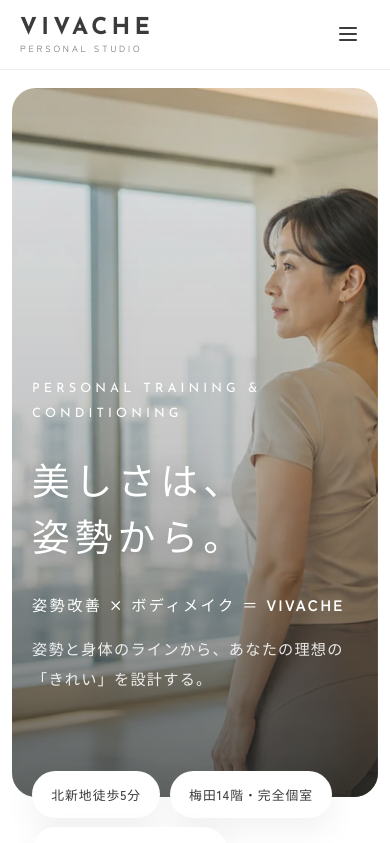
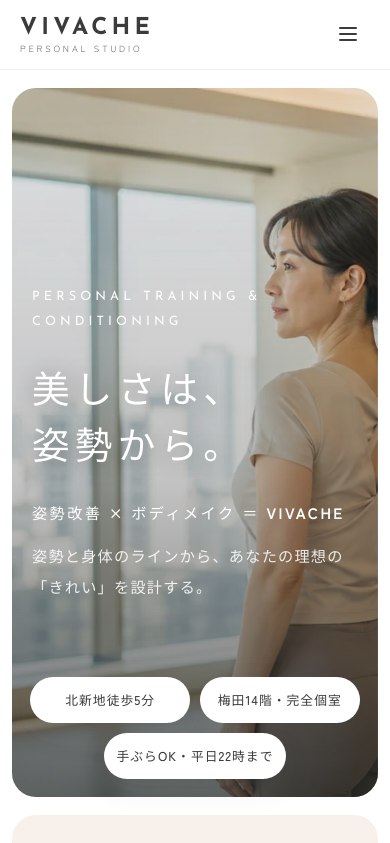
Before and after one commit to eleven-ws/vivache, a React (Vite) app: page / in a window 390 px wide. Shown: the top 843 px of the page. Built offline with nearby package versions, Linux system fonts and the light colour scheme.

Commit message:
feat: refine VIVACHE copy and responsive hero

```diff
--- a/src/AppAVer5.tsx
+++ b/src/AppAVer5.tsx
@@ -390,13 +390,16 @@
         <div className="av5-concept-copy">
           <Heading en="CONCEPT" ja="コンセプト" />
           <h2 id="av5-concept-title" className="av5-statement">
-            整えてから、鍛える。
+            美しさは、姿勢から。
           </h2>
           <p className="av5-text">
-            最初に確認するのは、今の姿勢と動きの癖です。目指す姿を言葉にしてから、必要な順番を決める。鍛えるのは、そのあとで十分です。
+            どれだけ鍛えても、身体の土台である姿勢が崩れたままでは、本当の美しさには近づけません。VIVACHEは、骨盤や肩甲骨から丁寧に整え、一人ひとりの「なりたい姿」から身体づくりを考えます。
           </p>
           <p className="av5-text">
-            VIVACHEという名前には「いきいきと、前向きに。」という意味を込めました。身体が変わると、自分を見る目が変わる。その入り口が姿勢だと考えています。
+            ただ痩せるだけでも、ただ鍛えるだけでもない。目指すのは、理想の先にある、あなたらしい「きれい」。身体が変わり、自信が生まれることで、毎日が少しずつ前向きになります。
+          </p>
+          <p className="av5-text">
+            VIVACHEという名前には「いきいきと、前向きに。」という想いを込めています。身体を整え、心まで前向きになれる場所を、私たちはつくります。
           </p>
         </div>
         <figure className="av5-offset-photo av5-reveal">
@@ -450,7 +453,7 @@
       <div className="av5-container">
         <Heading en="BODYMAKE" ja="目指す身体" />
         <p className="av5-section-intro av5-section-intro--wide" id="av5-bodymake-heading">
-          目指す「きれい」は、人によって違う。気になる部位だけを追い込むより、全身のつながりを見た方が、立ち姿は自然に変わります。
+          目指す身体は、千差万別。気になる部位を変えていくために、全身のバランスからつながりを作って整えます。
         </p>
         <ol className="av5-goal-grid">
           {BODY_GOALS.map((goal, index) => (
--- a/src/a-ver5.css
+++ b/src/a-ver5.css
@@ -1738,6 +1738,15 @@
 
   .av5-hero-frame {
     min-height: 84dvh;
+    align-items: center;
+  }
+
+  .av5-hero-content {
+    padding-bottom: 0;
+  }
+
+  .av5-hero-actions:empty {
+    display: none;
   }
 
   .av5-hero-actions {
@@ -1752,6 +1761,8 @@
   }
 
   .av5-hero-chips {
+    margin-top: -4.25rem;
+    justify-content: center;
     gap: 0.6rem;
   }
 
@@ -1928,6 +1939,28 @@
   }
 }
 
+@media (max-width: 600px) {
+  .av5-hero-chips {
+    display: grid;
+    grid-template-columns: repeat(2, minmax(0, 10rem));
+    margin-top: -7.5rem;
+    padding-inline: 0;
+  }
+
+  .av5-hero-chips li {
+    width: 100%;
+    justify-content: center;
+    padding-inline: 0.75rem;
+    text-align: center;
+  }
+
+  .av5-hero-chips li:last-child {
+    grid-column: 1 / -1;
+    justify-self: center;
+    width: auto;
+  }
+}
+
 @media (max-width: 480px) {
   .av5-site {
     font-size: 15px;
--- a/src/content.ts
+++ b/src/content.ts
@@ -16,7 +16,7 @@
 
 export const METHODS = [
   {
-    key: "SEE",
+    key: "DISCOVER",
     title: "今の身体を知る",
     body: "姿勢・身体のライン・動きを丁寧に確認します。",
   },
@@ -31,17 +31,17 @@
     body: "ストレッチなどを取り入れ、動きやすい状態へ整えます。",
   },
   {
-    key: "TRAIN",
+    key: "MAKE",
     title: "必要な筋肉を鍛える",
     body: "理想の身体から逆算し、必要な筋肉へ丁寧にアプローチします。",
   },
 ] as const;
 
 export const BODY_GOALS = [
-  { number: "01", title: "立ち姿", body: "日常のふとした瞬間も、凛とした印象へ。" },
-  { number: "02", title: "ウエスト", body: "姿勢と身体の使い方から、すっきりしたラインへ。" },
-  { number: "03", title: "ヒップ", body: "全身のバランスを見ながら、美しい後ろ姿へ。" },
-  { number: "04", title: "これから", body: "年齢を重ねても、自信を持てる身体を目指して。" },
+  { number: "01", title: "立ち姿", body: "肩甲骨と骨盤を整え、真のきれいへ。" },
+  { number: "02", title: "ウエスト", body: "左右のくびれを整え、綺麗に服を着こなす。" },
+  { number: "03", title: "ヒップ", body: "同性からも憧れられるメリハリのある身体に。" },
+  { number: "04", title: "これから", body: "いつまでも自信を持てるスタイルを維持する。" },
 ] as const;
 
 export const REASONS = [
```
Also changed, not shown: 1 other file (tests, documents, lock files or other folders).
